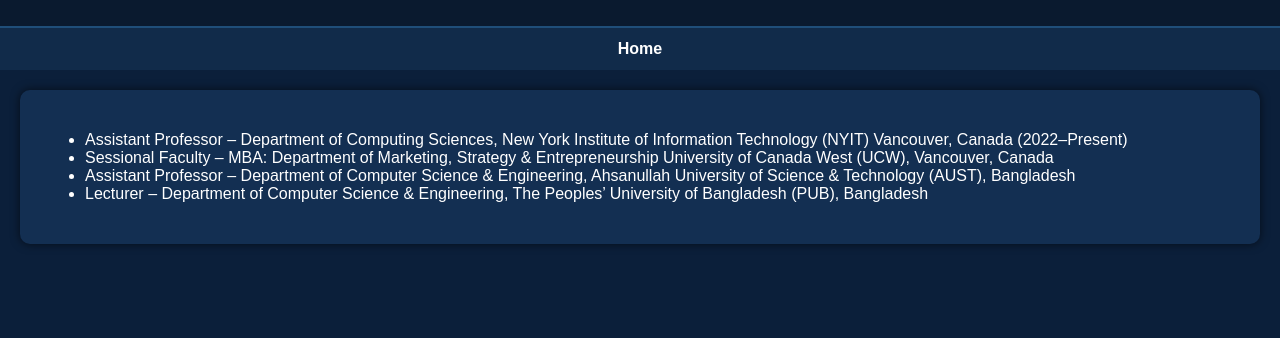
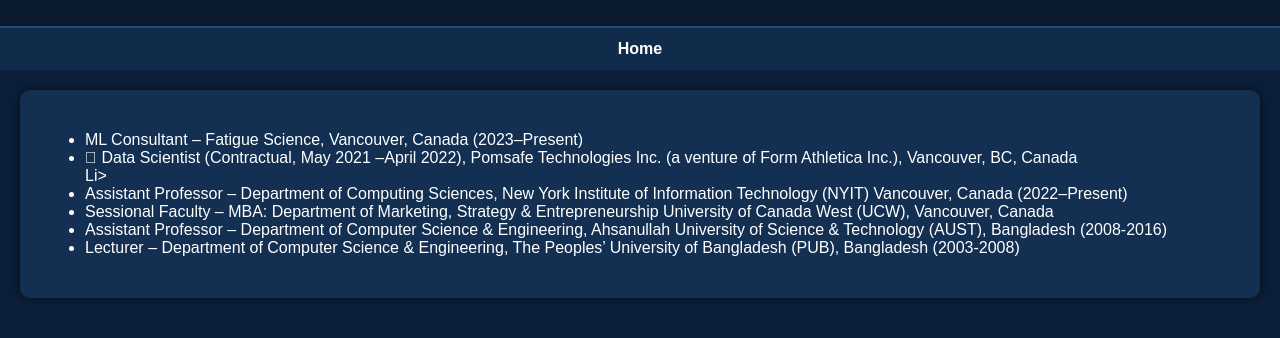
Before and after one commit to uzakia/uzakia.github.io, a plain HTML site: page experience.html in a window 1280 px wide. Shown: the part 104-442 px from the top of the page. Drawn offline with Linux system fonts and the light colour scheme.

Commit message:
Update experience.html

```diff
--- a/experience.html
+++ b/experience.html
@@ -17,10 +17,12 @@
 
 <section>
 <ul>
+    <li>ML Consultant – Fatigue Science, Vancouver, Canada (2023–Present)</li>
+    <li> 	Data Scientist (Contractual, May 2021 –April 2022), Pomsafe Technologies Inc. (a venture of Form Athletica Inc.), Vancouver, BC, Canada </li>Li>
     <li>Assistant Professor – Department of Computing Sciences, New York Institute of Information Technology (NYIT) Vancouver, Canada (2022–Present)</li>
     <li>Sessional Faculty – MBA: Department of Marketing, Strategy & Entrepreneurship University of Canada West (UCW), Vancouver, Canada</li>
-    <li>Assistant Professor – Department of Computer Science & Engineering, Ahsanullah University of Science & Technology (AUST), Bangladesh</li>
-    <li>Lecturer – Department of Computer Science & Engineering, The Peoples’ University of Bangladesh (PUB), Bangladesh</li>
+    <li>Assistant Professor – Department of Computer Science & Engineering, Ahsanullah University of Science & Technology (AUST), Bangladesh (2008-2016)</li>
+    <li>Lecturer – Department of Computer Science & Engineering, The Peoples’ University of Bangladesh (PUB), Bangladesh (2003-2008) </li>
 </ul>
 </section>
 
```
